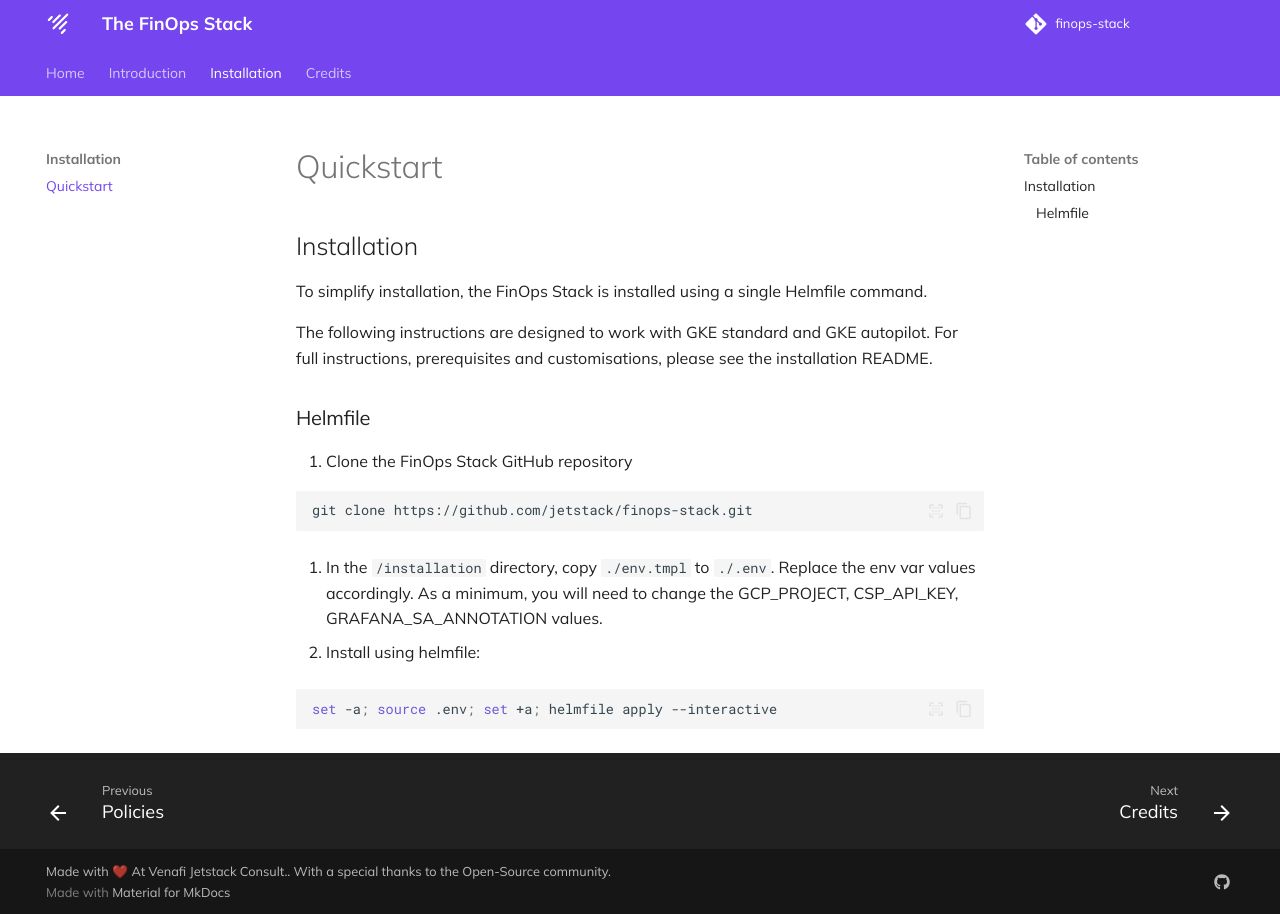
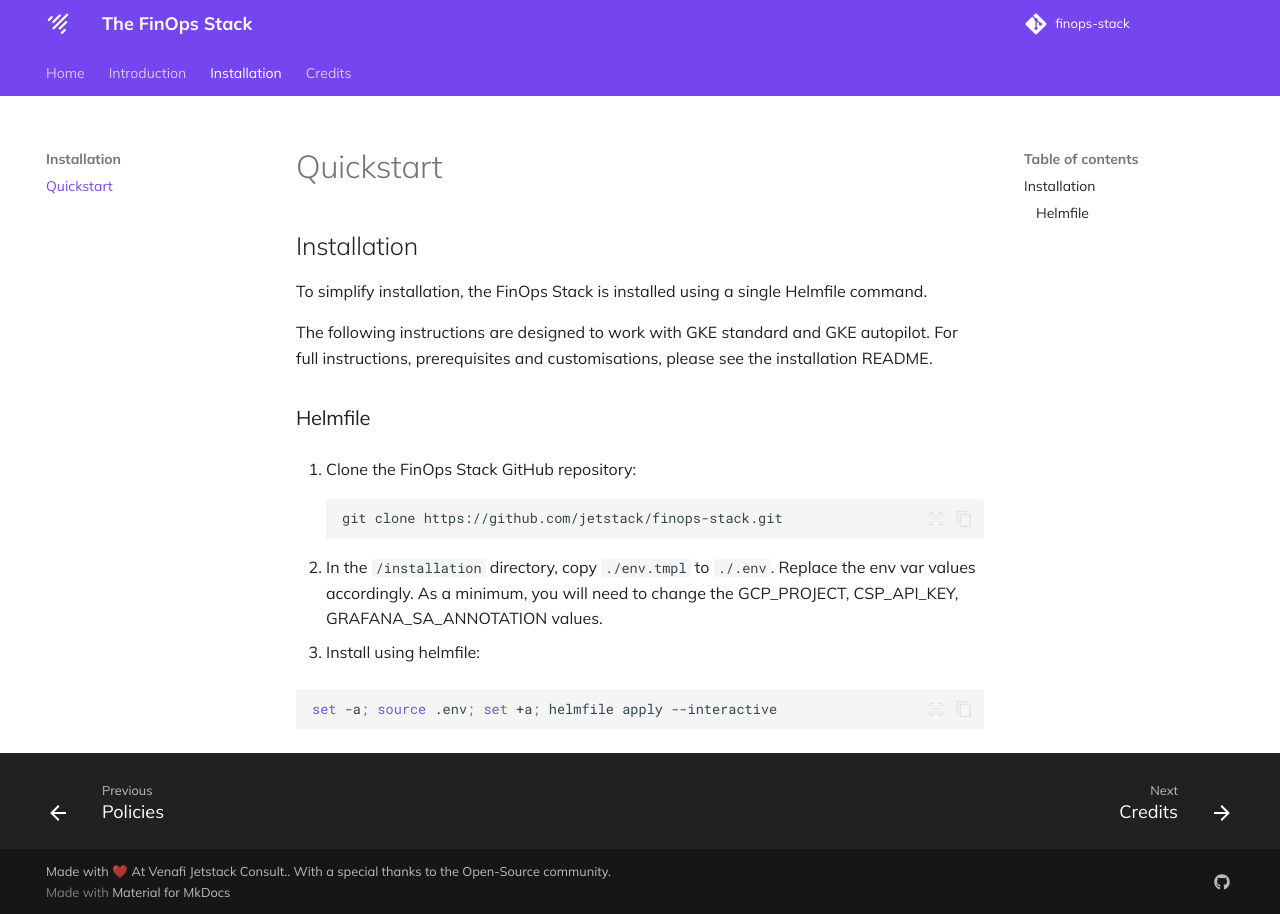
Before and after one commit to jetstack/finops-stack, an MkDocs documentation site: the page built from content/install.md, in a window 1280 px wide. Built offline with MkDocs 1.6.1 and Material for MkDocs 9.7.7, drawn with Linux system fonts in a browser that asks for light colours; comment, search, counter and statistics services are not loaded.

````diff
--- a/content/install.md
+++ b/content/install.md
@@ -10,8 +10,7 @@ The following instructions are designed to work with GKE standard and GKE autopi
 
 ### Helmfile
 
-1. Clone the FinOps Stack GitHub repository
-
+1. Clone the FinOps Stack GitHub repository:
 ```shell
 git clone https://github.com/jetstack/finops-stack.git
 ```
````
